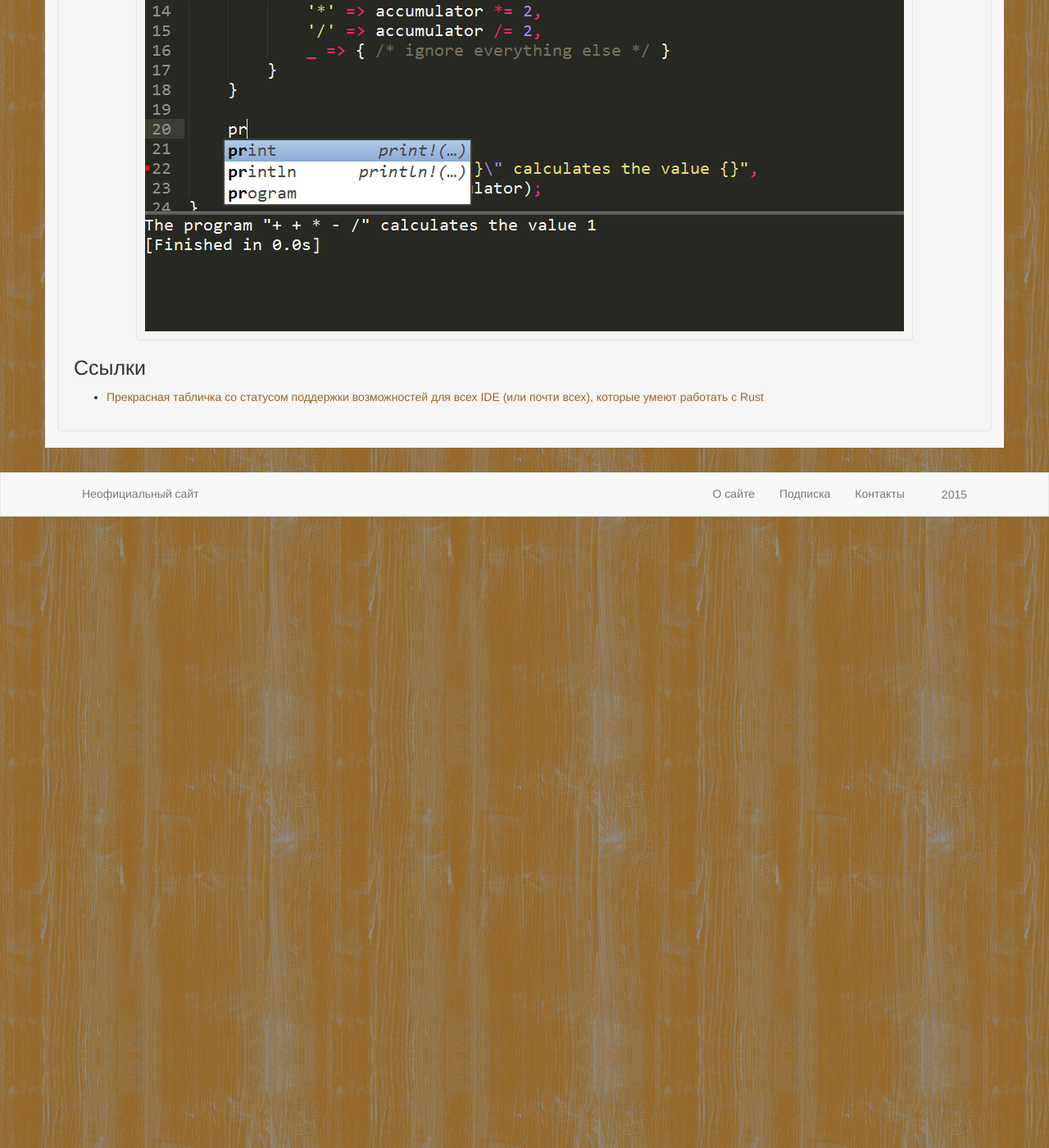
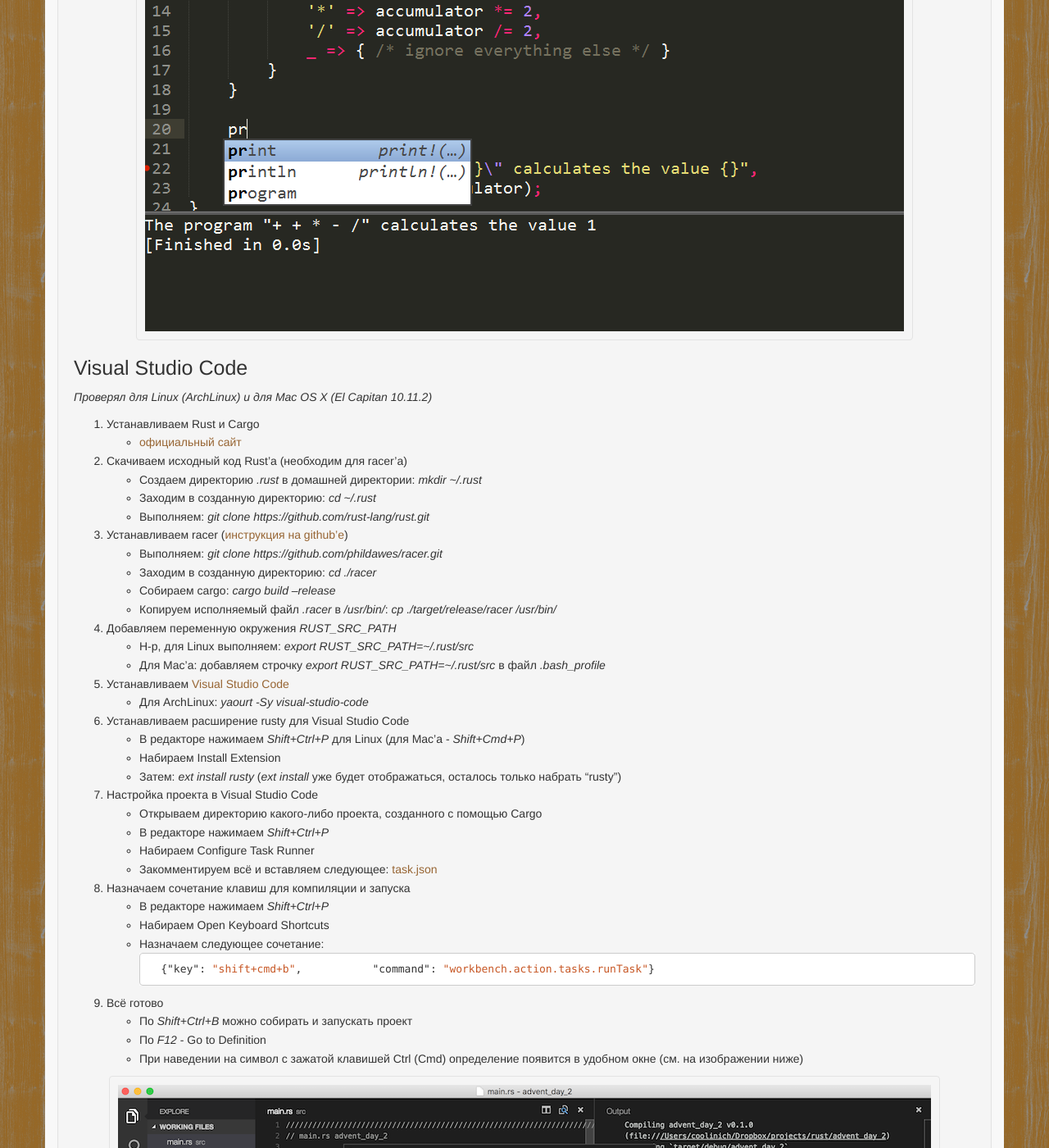
Before and after one commit to rust-lang-ru/rustycrate.ru, a Jekyll site: the page built from _posts/2015-12-04-ide-for-rust.md, in a window 1280 px wide and 1400 px high, scrolled down 1113 px. Shown: the whole window at 82% size. Built offline with Jekyll 4.4.1, drawn with Linux system fonts in a browser that asks for light colours; nearby versions of some CDN libraries; Markdown is read by kramdown in place of the engine named in the settings; comment, search, counter and statistics services are not loaded.

Commit message:
Инструкция по настройке Visual Studio Code

````diff
--- a/_posts/2015-12-04-ide-for-rust.md
+++ b/_posts/2015-12-04-ide-for-rust.md
@@ -47,5 +47,47 @@
 
 ![Sublime 3 with Rust](/images/2015-12-04-ide-for-rust/sublime-3-rust.png)
 
+# Visual Studio Code
+_Проверял для Linux (ArchLinux) и для Mac OS X (El Capitan 10.11.2)_
+
+0. Устанавливаем Rust и Cargo
+  * [официальный сайт](https://www.rust-lang.org/)
+1. Скачиваем исходный код Rust'a (необходим для racer'a)
+  * Создаем директорию _.rust_ в домашней директории: _mkdir ~/.rust_
+  * Заходим в созданную директорию: _cd ~/.rust_
+  * Выполняем: _git_ _clone_ _https://github.com/rust-lang/rust.git_
+2. Устанавливаем racer ([инструкция на github'e](https://github.com/phildawes/racer))
+  * Выполняем: _git_ _clone_ _https://github.com/phildawes/racer.git_
+  * Заходим в созданную директорию: _cd ./racer_
+  * Собираем cargo: _cargo build --release_
+  * Копируем исполняемый файл _.racer_ в _/usr/bin/_: _cp ./target/release/racer /usr/bin/_
+3. Добавляем переменную окружения _RUST\_SRC\_PATH_
+  * Н-р, для Linux выполняем: _export RUST\_SRC\_PATH=~/.rust/src_
+  * Для Mac'a: добавляем строчку _export RUST\_SRC\_PATH=~/.rust/src_ в файл _.bash\_profile_
+4. Устанавливаем [Visual Studio Code](https://code.visualstudio.com)
+  * Для ArchLinux: _yaourt -Sy visual-studio-code_
+5. Устанавливаем расширение rusty для Visual Studio Code
+  * В редакторе нажимаем _Shift+Ctrl+P_ для Linux (для Mac'a - _Shift+Cmd+P_)
+  * Набираем Install Extension
+  * Затем: _ext install rusty_ (_ext install_ уже будет отображаться, осталось только набрать "rusty")
+6. Настройка проекта в Visual Studio Code
+  * Открываем директорию какого-либо проекта, созданного с помощью Cargo
+  * В редакторе нажимаем _Shift+Ctrl+P_
+  * Набираем Configure Task Runner
+  * Закомментируем всё и вставляем следующее: [task.json](https://gist.github.com/kulinich/19ca430cffbad5caa551)
+7. Назначаем сочетание клавиш для компиляции и запуска
+  * В редакторе нажимаем _Shift+Ctrl+P_
+  * Набираем Open Keyboard Shortcuts
+  * Назначаем следующее сочетание:
+  ```json
+  {"key": "shift+cmd+b",           "command": "workbench.action.tasks.runTask"}
+  ```
+8. Всё готово
+  * По _Shift+Ctrl+B_ можно собирать и запускать проект
+  * По _F12_ - Go to Definition
+  * При наведении на символ с зажатой клавишей Ctrl (Cmd) определение появится в удобном окне (см. на изображении ниже)
+
+![Visual Studio Code with Rust](/images/2015-12-04-ide-for-rust/visual_studio_code_rust.png)
+
 # Ссылки
 * [Прекрасная табличка со статусом поддержки возможностей для всех IDE (или почти всех), которые умеют работать с Rust](http://areweideyet.com/)
````
Also changed, not shown: images/2015-12-04-ide-for-rust/visual_studio_code_rust.png (added).
